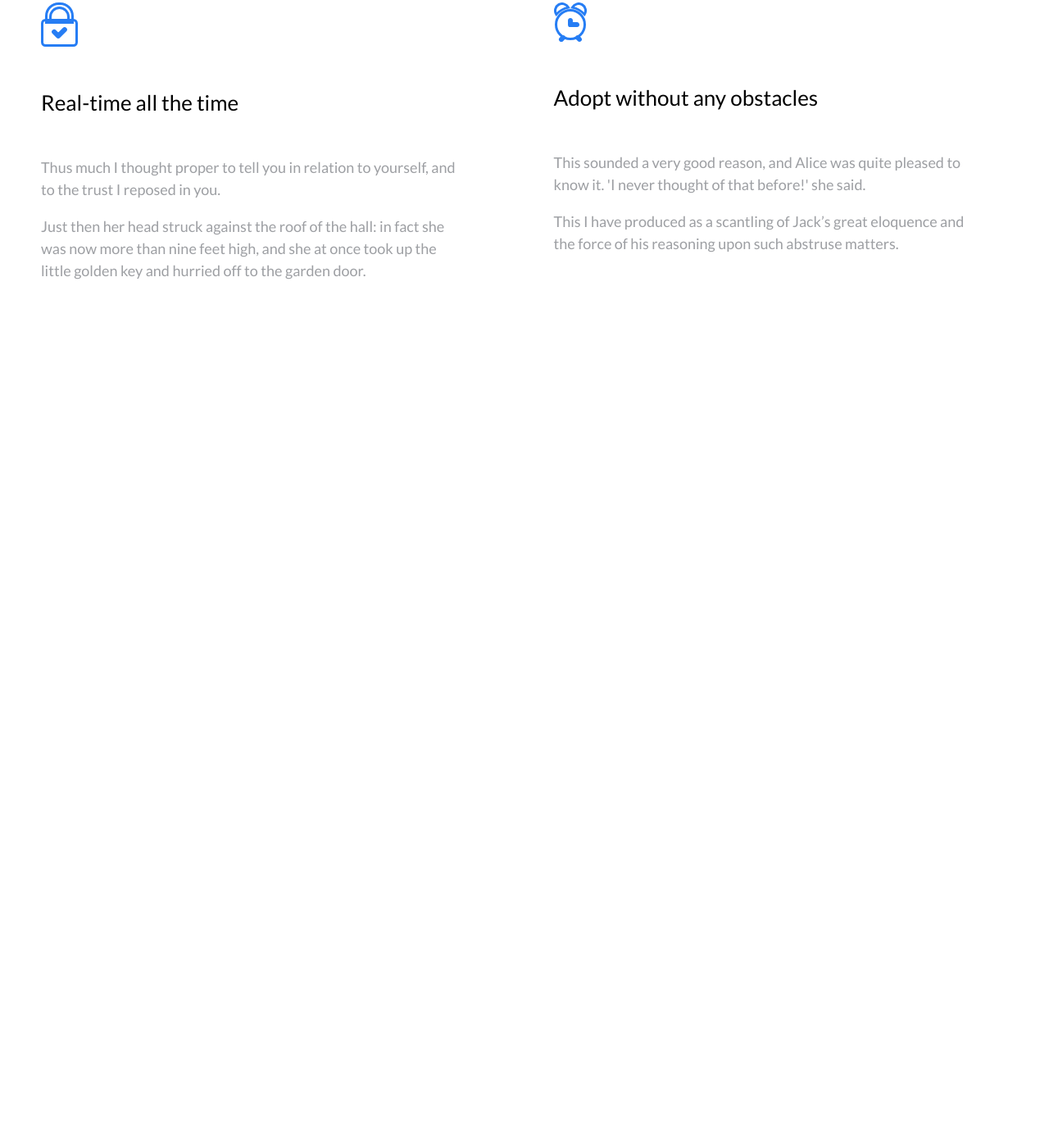
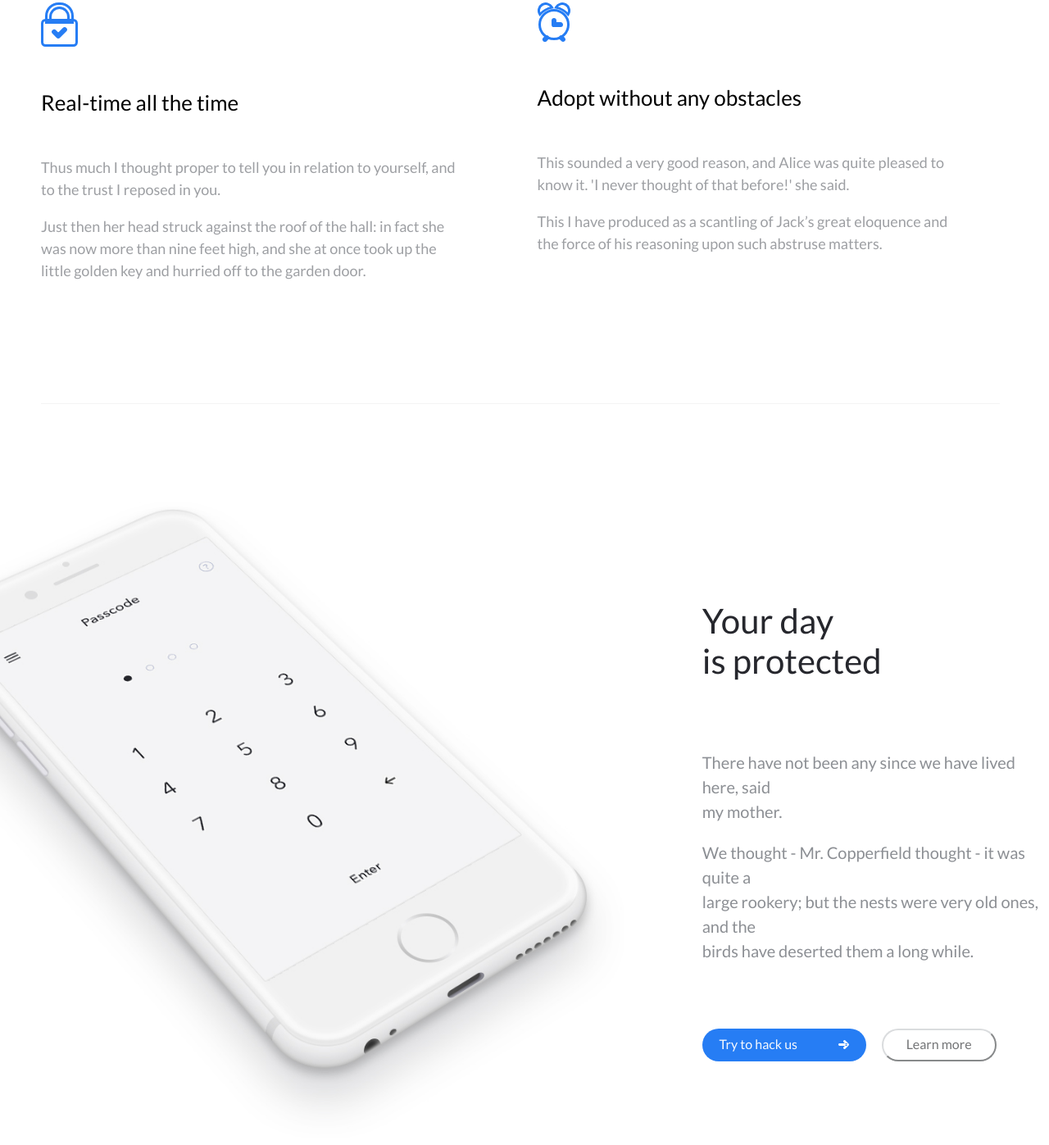
Before and after one commit to ailukyanov/new-providence.loc, a website: page index.html in a window 1280 px wide. Shown: the part 1117-2514 px from the top of the page at 82% size. Before the commit the page ends 1609 px from the top, so only its background shows below. Drawn offline with Linux system fonts and the light colour scheme.

Commit message:
Responsive web design

```diff
--- a/index.html
+++ b/index.html
@@ -50,6 +50,7 @@
     <section class="features">
         <div class="wrapper">
             <div class="features__content">
+                <div class="features__items">
                     <div class="features__item">
                         <div class="features__icon">
                             <a href="#"><img src="img/svg/lock-icon.svg" alt=""></a>
@@ -88,7 +89,38 @@
                         </div>
                     </div>
                 </div>
+                <div class="features__line"></div>
+            </div>
+        </div>
+    </section>
 
+    <section class="iphone">
+        <div class="iphone__content">
+            <div class="iphone__photo">
+                <a href="#"><img src="img/jpg/iphone.jpg" alt=""></a>
+            </div>
+            <div class="iphone__slogan">
+                <div class="iphone__title">
+                    Your day<br>
+                    is protected
+                </div>
+                <div class="iphone__description">
+                    <p>
+                        There have not been any since we have lived here, said<br>
+                        my mother.
+                    </p>
+                    <p>
+                        We thought - Mr. Copperfield thought - it was quite a<br>
+                        large rookery; but the nests were very old ones, and the<br>
+                        birds have deserted them a long while.
+                    </p>
+
+                </div>
+                <div class="iphone__buttons">
+                    <button class="button__left"><a href="#">Try to hack us<img src="img/svg/arrow-icon.svg" alt=""></a> </button>
+                    <button class="button__right"><a href="#">Learn more</a></button>
+                </div>
+            </div>
         </div>
     </section>
 </body>
--- a/scss/components/_features.scss
+++ b/scss/components/_features.scss
@@ -1,6 +1,10 @@
 .features {
 
   &__content {
+    margin-bottom: 120px;
+  }
+
+  &__items {
     display: flex;
     margin-bottom: 130px;
   }
@@ -8,7 +12,7 @@
   &__item {
 
     &:last-child {
-      margin-left: 120px;
+      margin-left: 100px;
     }
   }
 
@@ -28,4 +32,9 @@
     color: #9d9fa3;
     line-height: 1.5;
   }
+
+  &__line {
+    border-bottom: 1px solid #f4f4f4;
+    width: 1170px;
+  }
 }
--- /dev/null
+++ b/scss/components/_iphone.scss
@@ -0,0 +1,77 @@
+.iphone {
+
+  &__content {
+    display: flex;
+    margin-bottom: 40px;
+  }
+
+  &__photo {
+    img {
+      max-width: 100%;
+    }
+  }
+
+  &__slogan {
+    margin-left: 95px;
+    margin-top: 120px;
+  }
+
+  &__title {
+    font-family: 'Lato', sans-serif;
+    font-size: 42px;
+    color: #26272d;
+        margin-bottom: 85px;
+  }
+
+  &__description {
+    font-family: 'Lato', sans-serif;
+    font-size: 20px;
+    color: #8c8f94;
+    line-height: 1.5;
+    margin-bottom: 80px;
+  }
+
+  &__buttons {
+
+    .button__left {
+      width: 200px;
+      height: 40px;
+      border-radius: 50px;
+      border: none;
+      background-color: #267df4;
+
+      a {
+        text-decoration: none;
+        color: #f6f9fe;
+        font-family: 'Lato', sans-serif;
+        font-size: 16px;
+      }
+
+      img {
+        margin-left: 50px;
+      }
+    }
+
+    .button__right {
+      width: 140px;
+      height: 40px;
+      border-radius: 50px;
+      margin-left: 15px;
+      background-color: #ffffff;
+      border-color: #dadcde;
+
+      a {
+        text-decoration: none;
+        color: #737476;
+        font-family: 'Lato', sans-serif;
+        font-size: 16px;
+      }
+    }
+  }
+
+
+
+
+
+
+}
--- a/scss/main.scss
+++ b/scss/main.scss
@@ -2,3 +2,4 @@
 @import "core/base";
 @import "components/header";
 @import "components/features";
+@import "components/iphone";
```
Also changed, not shown: css/main.css, img/jpg/iphone.jpg (added), img/svg/arrow-icon.svg (added), 1 other file. Lines whose indentation alone changed are shown as unchanged.
